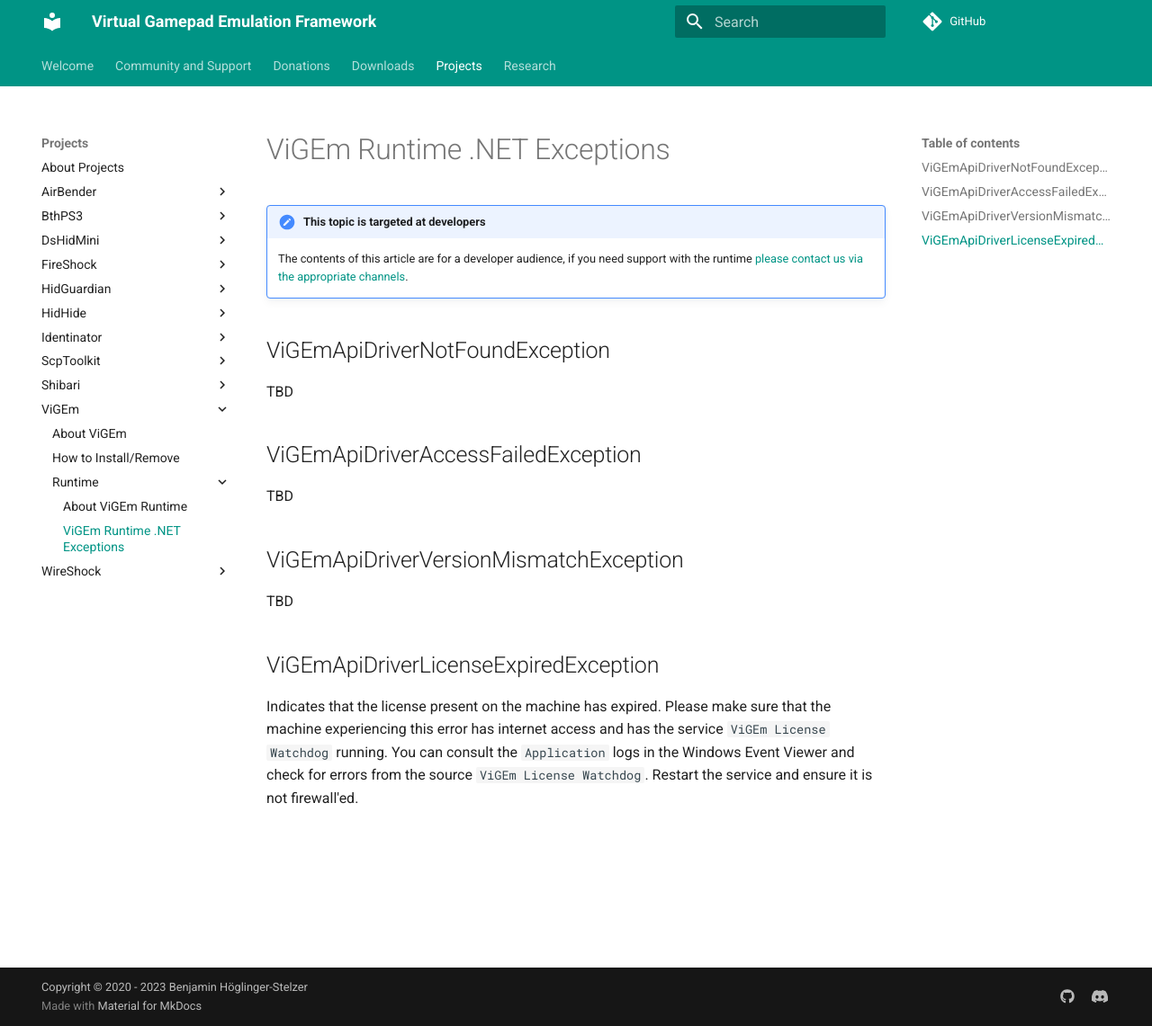
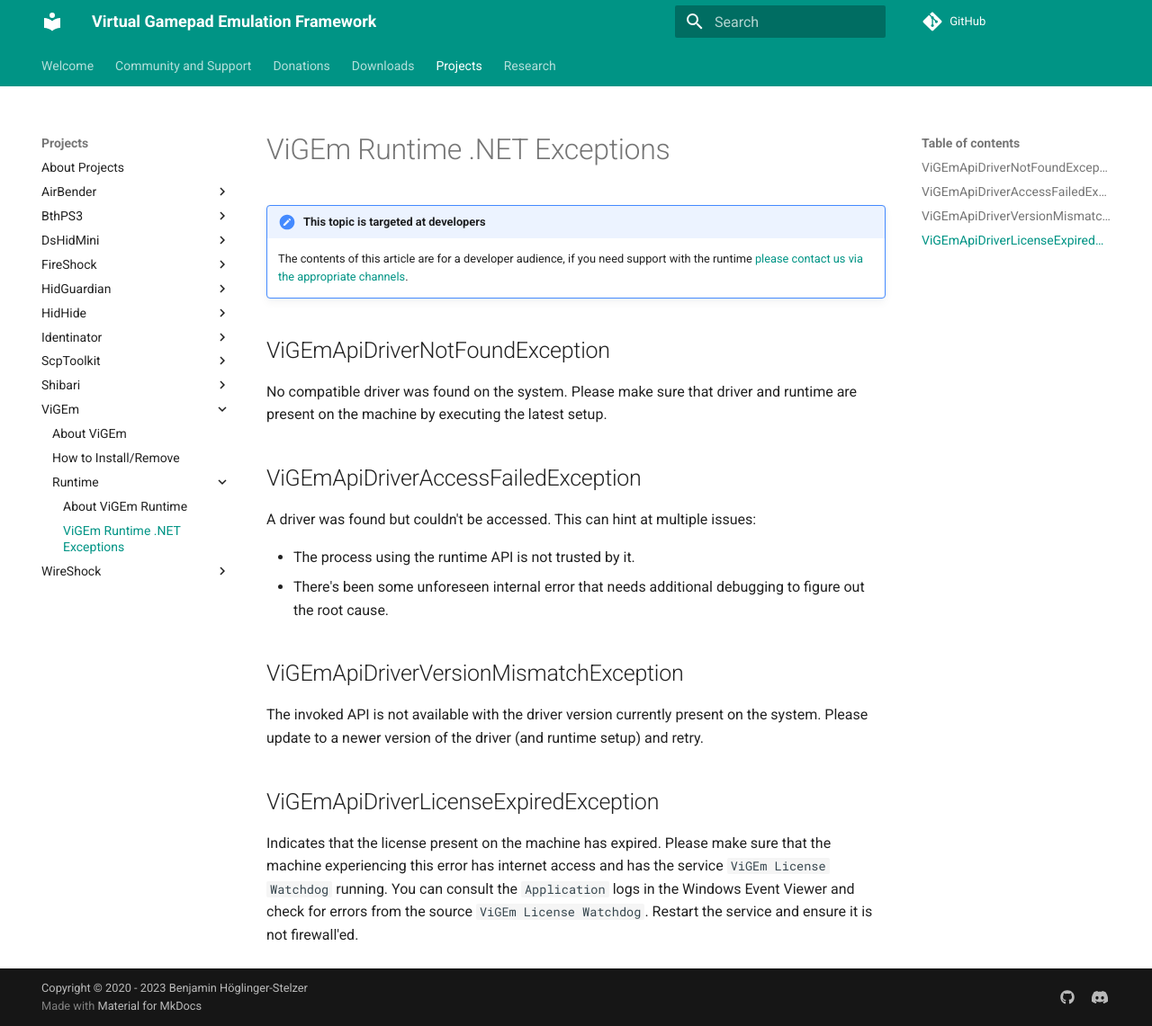
Before and after one commit to nefarius/ViGEm.github.io, an MkDocs documentation site: the page built from docs/projects/ViGEm/Runtime/Exceptions.md, in a window 1280 px wide and 1141 px high. Shown: the whole window at 90% size. Built offline with MkDocs 1.6.1 and Material for MkDocs 9.7.7, drawn with Linux system fonts in a browser that asks for light colours; comment, search, counter and statistics services are not loaded.

Commit message:
Added more missing summaries

```diff
--- a/docs/projects/ViGEm/Runtime/Exceptions.md
+++ b/docs/projects/ViGEm/Runtime/Exceptions.md
@@ -5,15 +5,18 @@
 
 ## ViGEmApiDriverNotFoundException
 
-TBD
+No compatible driver was found on the system. Please make sure that driver and runtime are present on the machine by executing the latest setup.
 
 ## ViGEmApiDriverAccessFailedException
 
-TBD
+A driver was found but couldn't be accessed. This can hint at multiple issues:
+
+- The process using the runtime API is not trusted by it.
+- There's been some unforeseen internal error that needs additional debugging to figure out the root cause.
 
 ## ViGEmApiDriverVersionMismatchException
 
-TBD
+The invoked API is not available with the driver version currently present on the system. Please update to a newer version of the driver (and runtime setup) and retry.
 
 ## ViGEmApiDriverLicenseExpiredException
 
```
